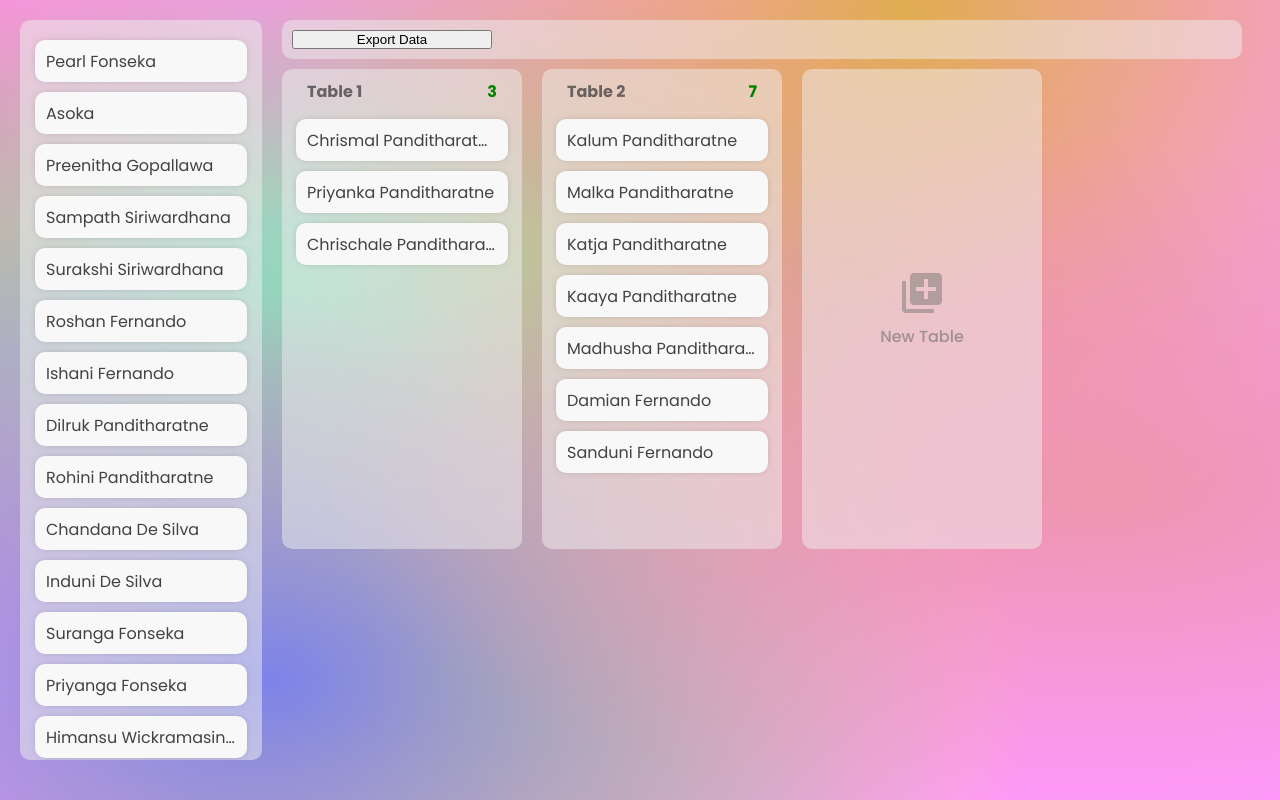
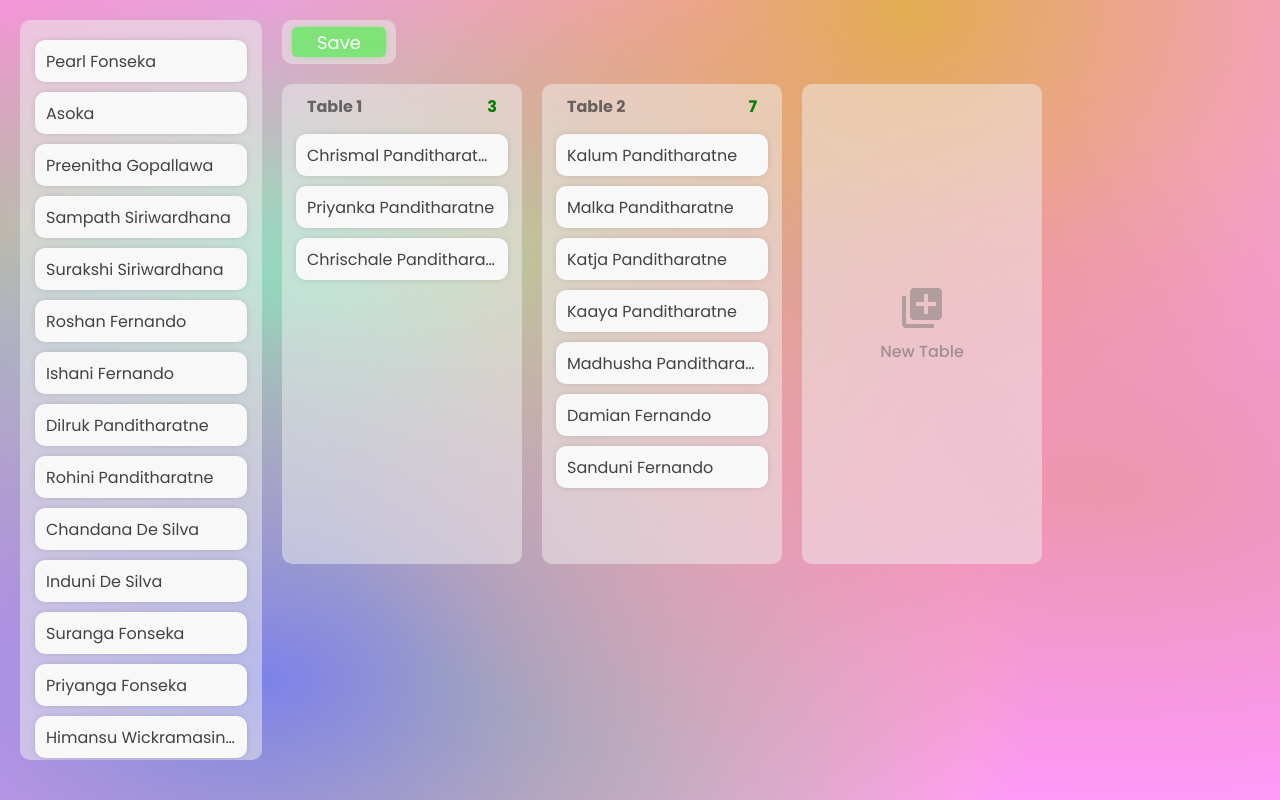
Before and after one commit to stefan-the-great/react-seating-planner, a React (Create React App) app: page / in a window 1280 px wide. Built offline with nearby package versions, Linux system fonts and the light colour scheme.

Commit message:
Export Data Has Been Converted Into A Component

```diff
--- a/src/components/DragDrop.jsx
+++ b/src/components/DragDrop.jsx
@@ -3,6 +3,7 @@ import Name from './Name';
 import "../styles/App.css";
 import Table from './Table';
 import AddTable from './AddTable';
+import ExportData from './ExportData';
 
 let allNames = [{ id: 10, name: "Pearl Fonseka", seated: false},
 { id: 11, name: "Asoka ", seated: false},
@@ -42,9 +43,7 @@ function DragDrop() {
 { id: 9, name: "Sanduni Fernando", seated: false},
         ]]);
 
-    const exportData = () => {
-        console.log(allTables);
-    };
+
 
     useEffect(() => {
       console.log(allTables[0].length);
@@ -64,9 +63,8 @@ function DragDrop() {
 
 
         <div className="right">
-            <div className="exportData">
-                <button onClick={exportData} style={{width: "200px"}}>Export Data</button>
-            </div>
+            <ExportData allTables={allTables}/>
+
             <div className="tables">
                 {allTables.map((table, index) => {
                     return <Table key={index}
@@ -75,7 +73,6 @@ function DragDrop() {
                         setNameList={setNameList}
                         tableNum={index + 1}
                         tableData={table}
-                        allTables={allTables}
                         setAllTables={setAllTables} />
                 })}
 
--- a/src/components/ExportData.jsx
+++ b/src/components/ExportData.jsx
@@ -1,8 +1,15 @@
-import React from 'react'
+import React from 'react';
+import "../styles/exportData.css"
 
-function ExportData() {
+function ExportData({allTables}) {
+
+  const exportData = () => {
+      console.log(allTables);
+  };
   return (
-    <div>ExportData</div>
+    <div className="exportData">
+        <button className="exportBtn" onClick={exportData}>Save</button>
+    </div>
   )
 }
 
--- a/src/components/Table.jsx
+++ b/src/components/Table.jsx
@@ -1,13 +1,14 @@
-import React, { useState } from 'react';
+import React from 'react';
 import { useDrop } from "react-dnd";
 import Name from './Name';
 import "../styles/table.css"
 
 const tableSize = 10;
 
-function Table({tableKey, nameList, setNameList, tableNum, tableData, allTables, setAllTables}) {
+function Table({tableKey, nameList, setNameList, tableNum, tableData, setAllTables}) {
 
-    const [Table, setTable] = useState(tableData);
+    // const [Table, setTable] = useState(tableData);
+    const tableLength = tableData.length
 
     const [{ isOver }, drop] = useDrop(() => ({
        accept: "text",
@@ -20,7 +21,7 @@ function Table({tableKey, nameList, setNameList, tableNum, tableData, allTables,
     const addNameToTable = (id) => {
         const namedList = nameList.filter((name) => id === name.id);
 
-        setTable((table) => [...table, namedList[0]]);
+        // setTable((table) => [...table, namedList[0]]);
         setNameList(list => list.filter((name) => id !== name.id));
         setAllTables(table => {
             table[tableKey] = [...table[tableKey], namedList[0]];
@@ -33,18 +34,18 @@ function Table({tableKey, nameList, setNameList, tableNum, tableData, allTables,
 
   return (
     <div className="table"
-        ref={Table.length < tableSize ? drop : null}
+        ref={tableLength < tableSize ? drop : null}
         style={{boxShadow: isOver ? "0px 0px 10px 0px rgba(0, 0, 0, 0.5)" : "0px 0px 0px rgba(0, 0, 0, 0)"}}>
         <div className="innerWrapper">
             <div className="tableDetails">
                 <div className="tableName">Table {tableNum}</div>
-                <div className="peopleNum" style={{color: Table.length >= tableSize ? "red" :"green"}}>
-                    {Table.length}
+                <div className="peopleNum" style={{color: tableLength >= tableSize ? "red" :"green"}}>
+                    {tableLength}
                 </div>
             </div>
 
             <div className="peopleName">
-                {Table.map((name, index) => {
+                {tableData.map((name, index) => {
                     return<Name key={index} id={name.id} name={name.name} />
                 })}
             </div>
--- a/src/styles/App.css
+++ b/src/styles/App.css
@@ -15,6 +15,7 @@
     display: grid;
     gap: 20px;
     margin-top: 10px;
+    padding: 10px 0px 0px 0px;
     grid-template-columns: repeat(auto-fit, 240px);
     overflow-x: hidden;
     border-radius: 10px;
@@ -26,16 +27,6 @@
     width: 100vw;
     max-height: 94.5vh;
     overflow-x: hidden;
-}
-
-.exportData {
-    width: 73.4vw;
-    padding: 10px;
-    border-radius: 10px;
-    /* margin: 10px; */
-    display: flex;
-    flex-direction: column;
-    background-color: rgba(240, 240, 240, 0.5);
 }
 
 .nameList {
@@ -97,7 +88,7 @@
 /* Handle */
 
 ::-webkit-scrollbar-thumb {
-    background: rgba(34, 34, 34, 0.5);
+    background: rgba(255, 255, 255, 0.5);
     border-radius: 5px;
     box-shadow: inset 0px 0px 5px 0px rgb(255, 255, 255);
 }
@@ -106,7 +97,7 @@
 /* Handle on hover */
 
 ::-webkit-scrollbar-thumb:hover {
-    background: rgba(34, 34, 34, 0.7);
+    background: rgba(255, 255, 255, 0.8);
 }
 
 .table::-webkit-scrollbar,
--- /dev/null
+++ b/src/styles/exportData.css
@@ -0,0 +1,30 @@
+.exportData {
+    width: fit-content;
+    padding: 7px 10px;
+    border-radius: 10px;
+    /* margin: 10px; */
+    display: flex;
+    flex-direction: column;
+    background-color: rgba(240, 240, 240, 0.5);
+}
+
+.exportBtn {
+    cursor: pointer;
+    color: white;
+    font-family: 'Poppins';
+    font-size: 18px;
+    text-align: center;
+    /* outline: none; */
+    border: none;
+    height: 30px;
+    width: fit-content;
+    padding: 0px 25px;
+    border-radius: 5px;
+    background: rgb(0 255 0 / 45%);
+    box-shadow: 0px 0px 10px -5px lime;
+}
+
+.exportBtn:hover {
+    background: rgba(0, 255, 0, 0.7);
+    box-shadow: 0px 0px 10px -3px lime;
+}
```
